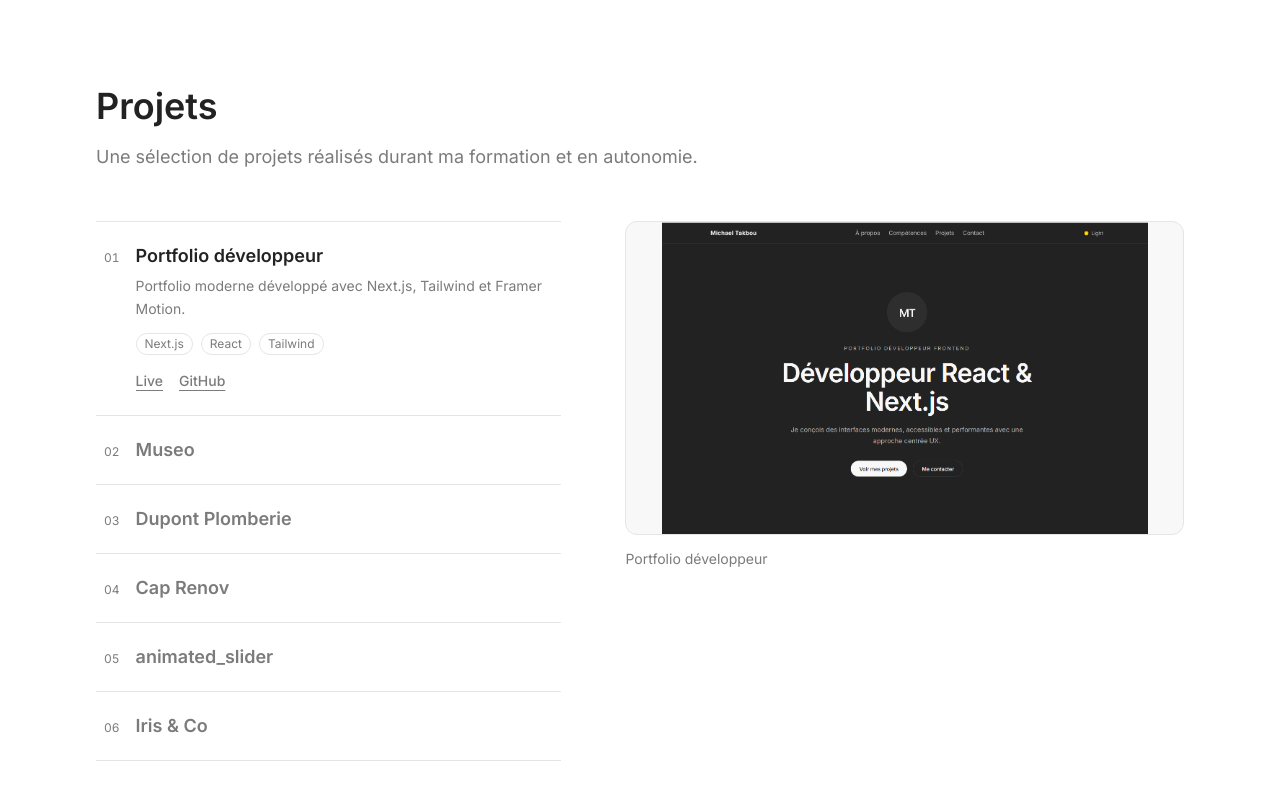
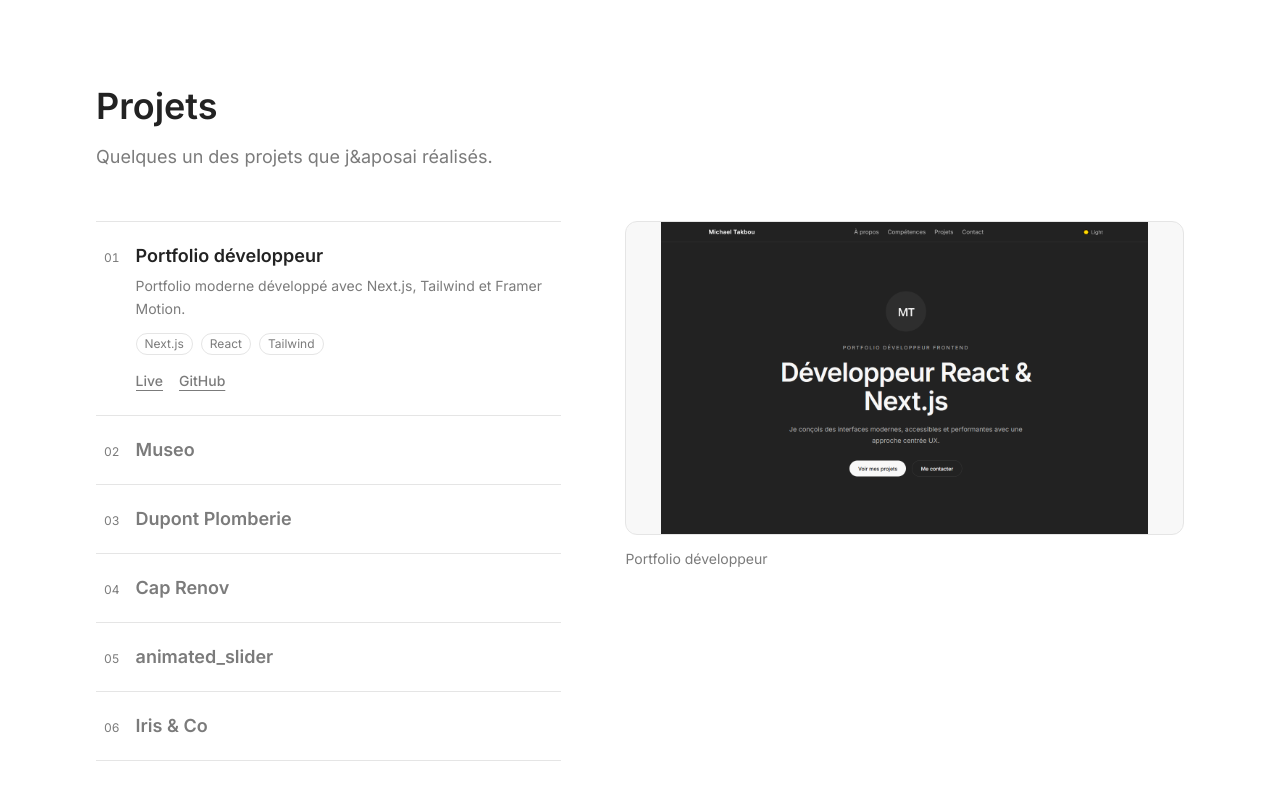
Before and after one commit to MTDev2024/Portfolio, a Next.js app: page / in a window 1280 px wide. Shown: the part 2172-2972 px from the top of the page. Built offline with nearby package versions, Linux system fonts and the light colour scheme; no server answers.

Commit message:
update images in projects section

```diff
--- a/src/components/sections/Projects.tsx
+++ b/src/components/sections/Projects.tsx
@@ -7,7 +7,7 @@ import Section from "@/components/ui/Section"
 import { projects } from "@/data/projects"
 
 export default function Projects() {
-  // Projet actif — initialisé sur le premier par défaut
+  // Projet actif - initialisé sur le premier par défaut
   const [activeId, setActiveId] = useState(projects[0].id)
   const activeProject = projects.find((p) => p.id === activeId)!
 
@@ -16,7 +16,7 @@ export default function Projects() {
       <h2 className="text-3xl font-semibold md:text-4xl">Projets</h2>
 
       <p className="mt-4 text-lg text-(--text-secondary)">
-        Une sélection de projets réalisés durant ma formation et en autonomie.
+        Quelques un des projets que j&aposai réalisés.
       </p>
 
       {/*
@@ -58,7 +58,7 @@ export default function Projects() {
                     </h3>
 
                     {/*
-                      Détails animés — visibles uniquement sur le projet actif
+                      Détails animés - visibles uniquement sur le projet actif
                       AnimatePresence gère l'entrée/sortie proprement
                     */}
                     <AnimatePresence initial={false}>
```
Also changed, not shown: public/images/projects/portfolio.png.
